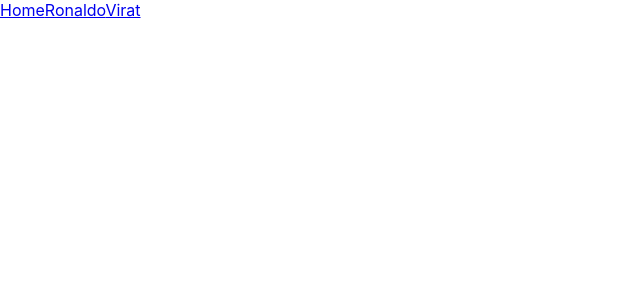
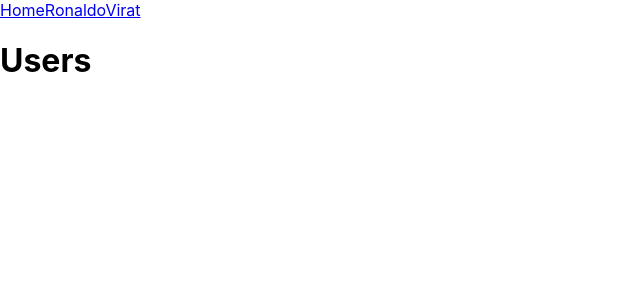
Before and after one commit to wasifafridi25/React-Router-Practice, a React (Create React App) app: page /users/Ronaldo in a window 1280 px wide. Before the commit this address had no page. Shown: the top 300 px of the page, without its empty margins (0-640 px from the left). Built offline with nearby package versions, Linux system fonts and the light colour scheme.

Commit message:
Added the user Ronaldo

```diff
--- a/src/App.jsx
+++ b/src/App.jsx
@@ -1,9 +1,8 @@
 import './App.css';
 import { BrowserRouter as Router, Routes, Route } from 'react-router-dom'
 import Home from './pages/Home.jsx';
-import About from './pages/About';
-import Contact from './pages/Contact';
 import Nav from "./components/Nav"
+import Users from './pages/Users'
 
 function App() {
   return (
@@ -11,8 +10,9 @@ function App() {
         <Nav></Nav>
         <Routes>
           <Route path="/" element={<Home />} />
-          <Route path="/about" element={<About />} />
-          <Route path='/contact' element={<Contact />} />
+          {/* <Route path="/about" element={<About />} />
+          <Route path='/contact' element={<Contact />} /> */}
+          <Route path="/users/:username" element={<Users /> } />
         </Routes>
       </Router>
   );
--- a/src/pages/Users.jsx
+++ b/src/pages/Users.jsx
@@ -1,3 +1,7 @@
 function Users(){
+    return (
+        <h1>Users</h1>
+    );
+}
 
-}
+export default Users;
```
